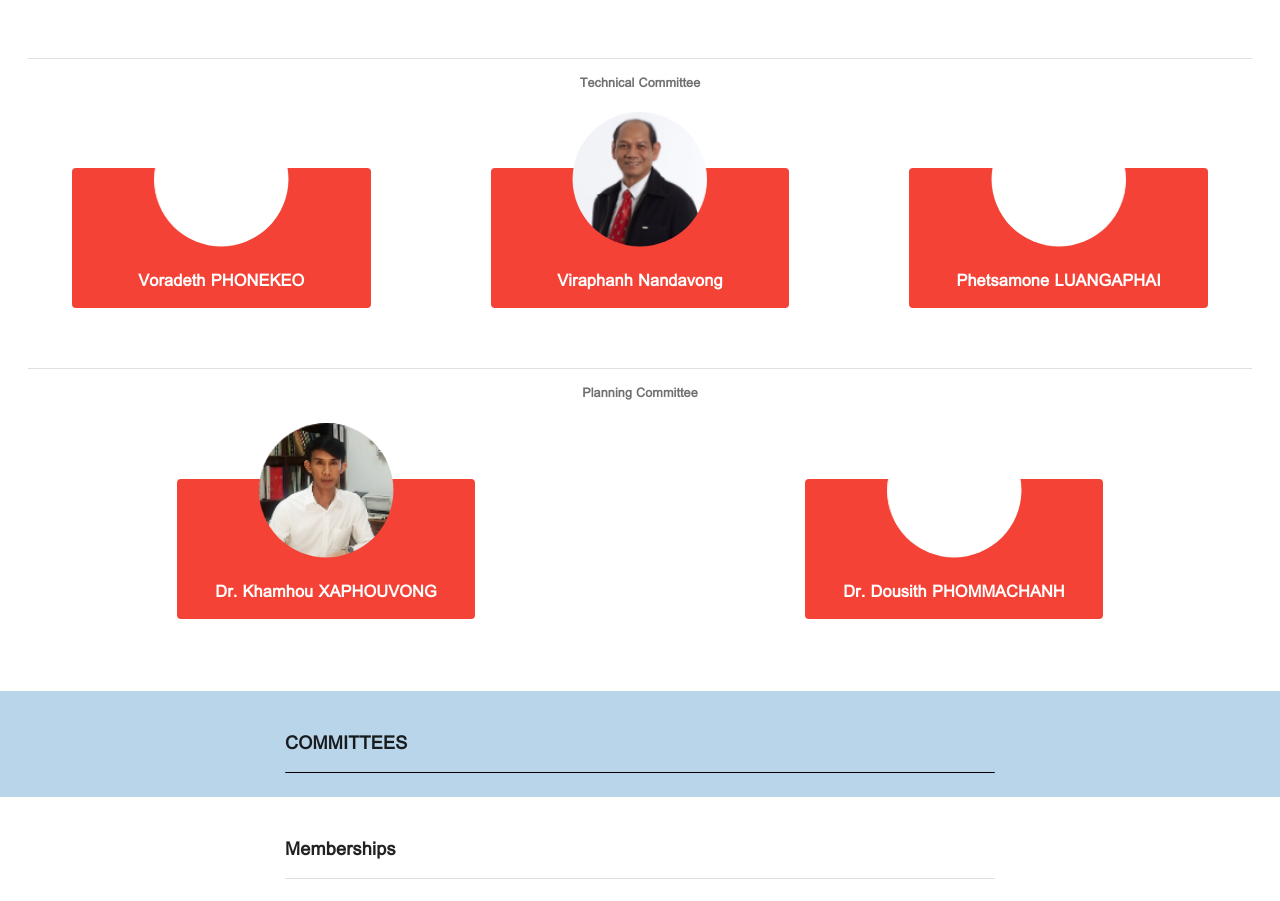
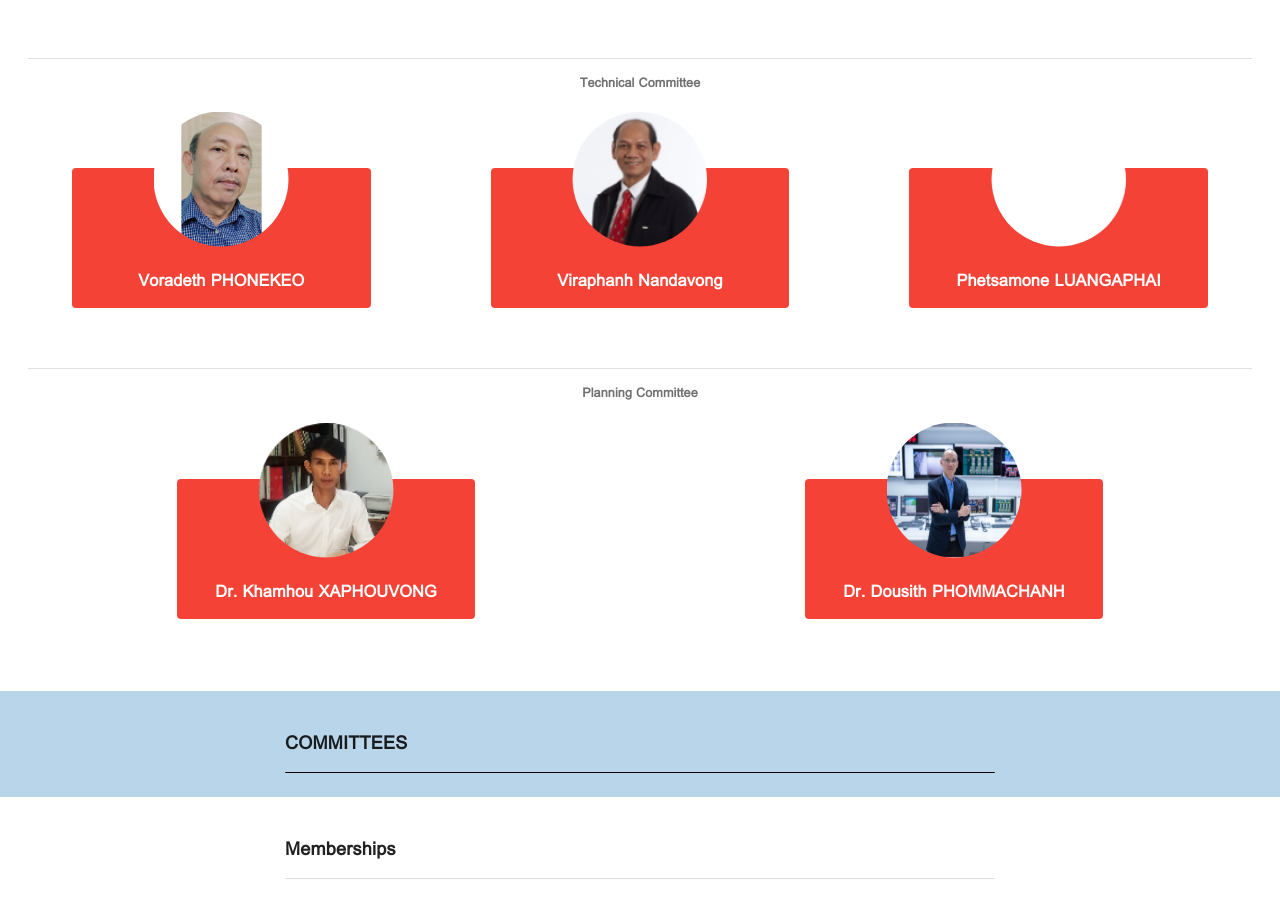
Before and after one commit to Stylezaa/frontend_lad, a Vue app: page /en/About in a window 1280 px wide. Shown: the part 3547-4448 px from the top of the page. Built offline with nearby package versions, Linux system fonts and the light colour scheme.

Commit message:
Update photo about lad

```diff
--- a/src/views/ABOUT_LAD/about_lad.vue
+++ b/src/views/ABOUT_LAD/about_lad.vue
@@ -558,7 +558,7 @@ export default {
 
       Technical: [
         {
-          src: require("../../assets/images/BOARD of LAD/Ellipse 3.png"),
+          src: require("../../assets/images/BOARD of LAD/Voradeth.png"),
 
           name: "Voradeth PHONEKEO",
         },
@@ -581,7 +581,7 @@ export default {
           name: "Khamhou XAPHOUVONG",
         },
         {
-          src: require("../../assets/images/BOARD of LAD/Ellipse 3.png"),
+          src: require("../../assets/images/BOARD of LAD/Dousith.jpg"),
 
           name: "Dousith PHOMMACHANH",
         },
```
Also changed, not shown: src/assets/images/BOARD of LAD/Dousith.jpg (added), src/assets/images/BOARD of LAD/Voradeth.png (added).
